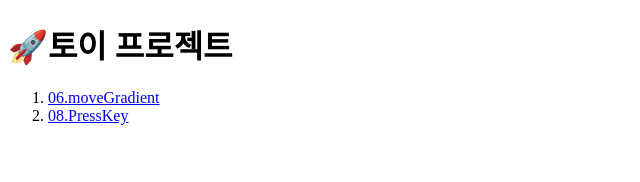
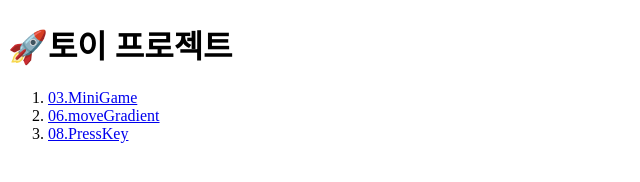
Before and after one commit to Ba-latte/ToyProjects, a plain HTML site: page index.html in a window 1280 px wide. Shown: the whole page, without its empty margins (0-640 px from the left). Drawn offline with Linux system fonts and the light colour scheme.

Commit message:
add : 03.MiniGame 링크 추가

```diff
--- a/index.html
+++ b/index.html
@@ -9,6 +9,9 @@
     <h1>🚀토이 프로젝트</h1>
     <ol>
         <li>
+            <a href="./03.MiniGame/index.html">03.MiniGame</a>
+        </li>
+        <li>
             <a href="./06.moveGradient/index.html">06.moveGradient</a>
         </li>
         <li>
```
